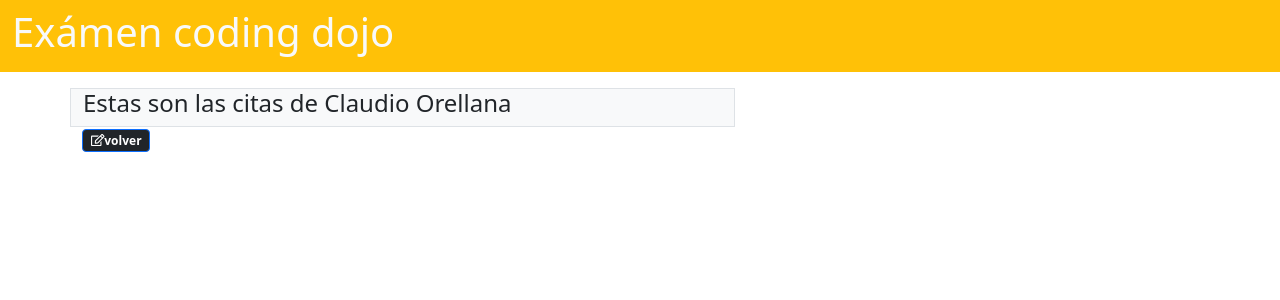
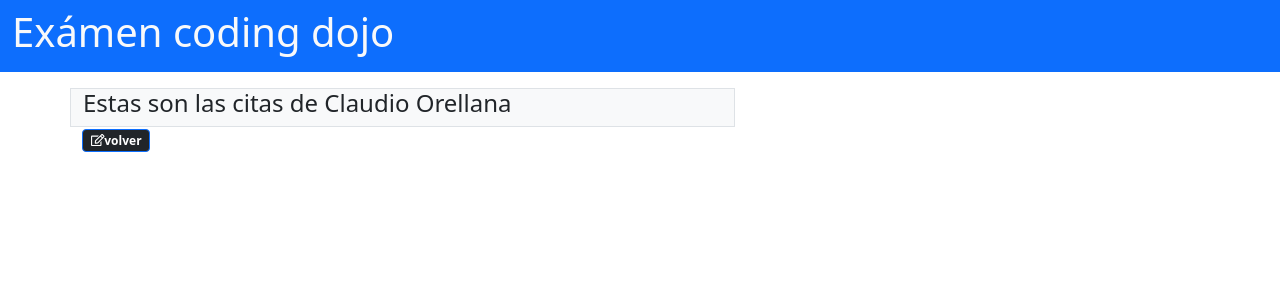
Before and after one commit to clauchile/django-examen, a Django app: page /user/1/ in a window 1280 px wide. Shown: the top 300 px of the page. Run offline with Django 3.2, Linux system fonts and the light colour scheme; data comes from the database, SQL or seed files in the repository.

Commit message:
Cambio color nav - primary

```diff
--- a/app/templates/base.html
+++ b/app/templates/base.html
@@ -19,7 +19,7 @@
 
 <body>
 
-  <nav class="navbar navbar-expand-lg navbar-dark bg-warning">
+  <nav class="navbar navbar-expand-lg navbar-dark bg-primary">
     <div class="container-fluid">
       <!-- <div class="row d-flex">
         <div class="col"> -->
```
